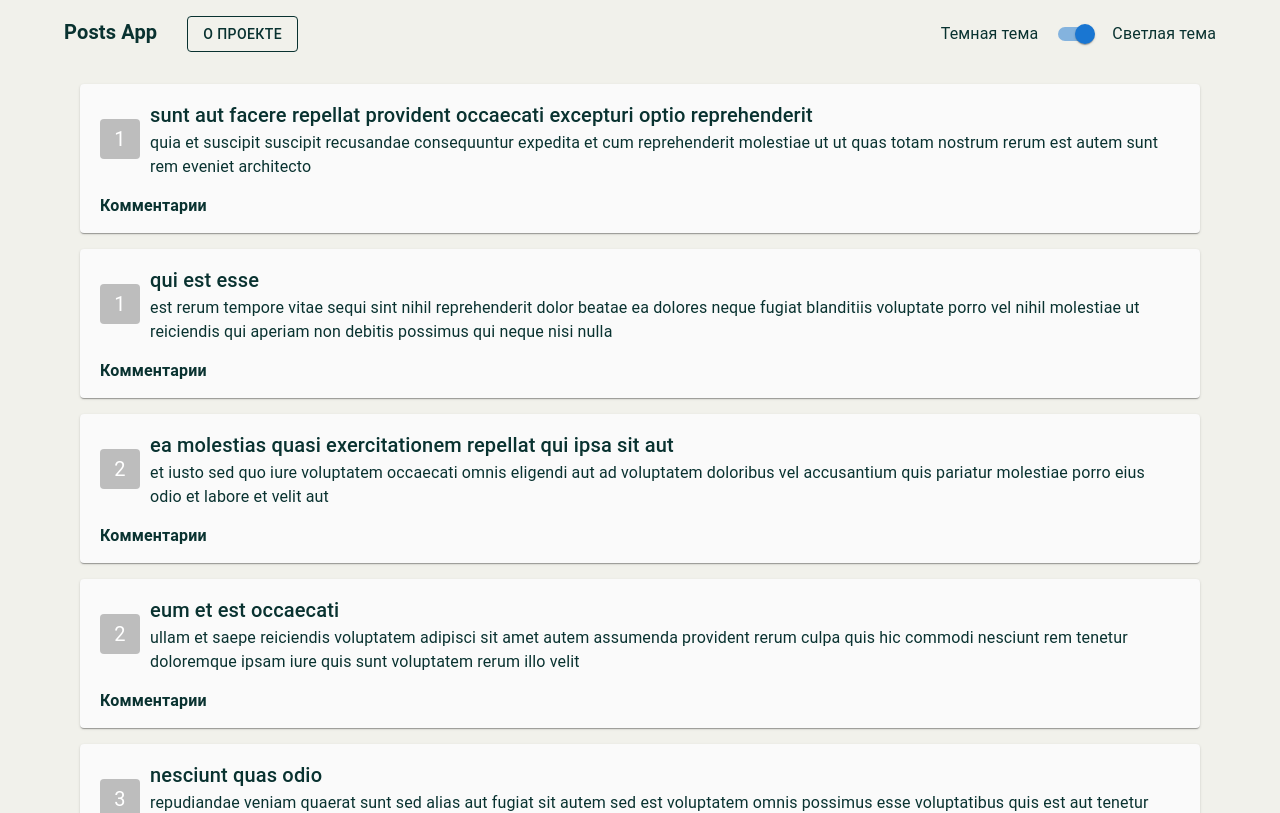
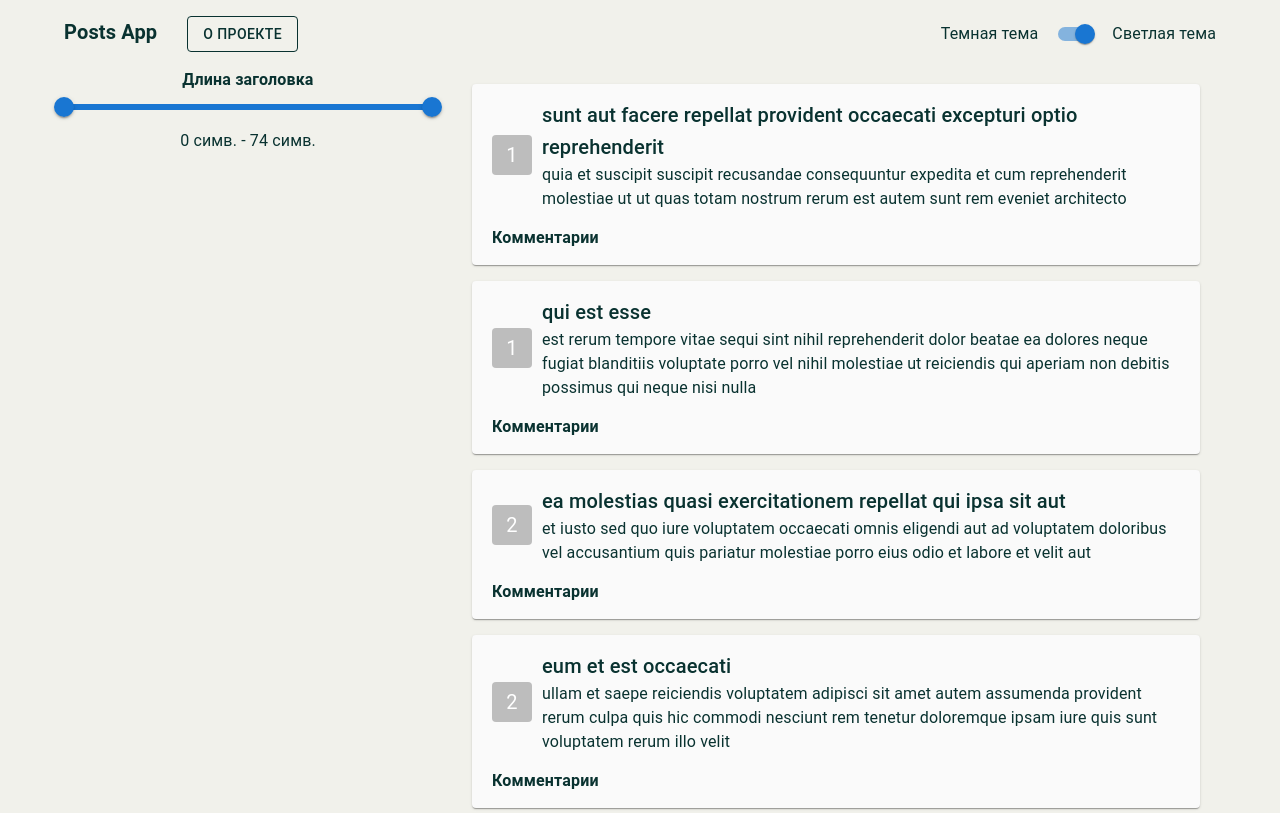
Before and after one commit to LYKOIIIKO/react_intensive_aston, a React (Vite) app in the folder posts-app/: page /posts in a window 1280 px wide. Shown: the top 813 px of the page. Built offline with nearby package versions, Linux system fonts and the light colour scheme; some icons are missing.

Commit message:
фильтр постов и HOC

```diff
--- a/posts-app/eslint.config.js
+++ b/posts-app/eslint.config.js
@@ -12,7 +12,7 @@ export default tseslint.config([
 		extends: [
 			js.configs.recommended,
 			tseslint.configs.recommended,
-			reactHooks.configs["recommended-latest"],
+			reactHooks.configs.recommended,
 			reactRefresh.configs.vite,
 		],
 		languageOptions: {
--- a/posts-app/src/app/App.tsx
+++ b/posts-app/src/app/App.tsx
@@ -1,14 +1,27 @@
+import { useEffect, useState } from "react"
 import MainLayout from "../shared/layouts/MainLayout"
+import withLoading from "../shared/lib/hoc/withLoading"
 import ThemeProvider from "../shared/lib/theme/ThemeProvider"
 import PostList from "../widgets/PostList/PostList"
 import "./App.css"
 import "./themes.css"
 
+const PostListWithLoading = withLoading(PostList)
+
 function App() {
+	//временная имитация загрузки
+	const [loading, setLoading] = useState(true)
+
+	useEffect(() => {
+		setTimeout(() => {
+			setLoading(false)
+		}, 2000)
+	}, [])
+
 	return (
 		<ThemeProvider>
 			<MainLayout>
-				<PostList />
+				<PostListWithLoading isLoading={loading} />
 			</MainLayout>
 		</ThemeProvider>
 	)
--- /dev/null
+++ b/posts-app/src/features/PostLengthFilter/lib/filterByLength.ts
@@ -0,0 +1,12 @@
+import { fakePosts as posts } from "../../../mocks/fakePosts"
+
+export function filterByLength(value: number[]) {
+	if (value) {
+		const filteredPosts = posts.filter((post) => {
+			if (post.title.length >= value[0] && post.title.length <= value[1]) return post
+		})
+
+		return filteredPosts
+	}
+	return posts
+}
--- /dev/null
+++ b/posts-app/src/features/PostLengthFilter/ui/PostLengthFilter.tsx
@@ -0,0 +1,39 @@
+import Box from "@mui/material/Box"
+import Slider from "@mui/material/Slider"
+import Typography from "@mui/material/Typography"
+
+type PostLengthFilterProps = {
+	value: number[]
+	changeValue: (value: number[]) => void
+	maxValue: number
+}
+
+function PostLengthFilter({ value, changeValue, maxValue }: PostLengthFilterProps) {
+	const handleChange = (e: Event, value: number[]) => {
+		e.preventDefault()
+		changeValue(value)
+	}
+
+	return (
+		<div>
+			<Box>
+				<Typography textAlign="center" fontWeight="bold">
+					Длина заголовка
+				</Typography>
+				<Slider
+					getAriaLabel={() => "post-length-filter-group"}
+					name="post-length-filter"
+					value={value}
+					max={maxValue}
+					step={1}
+					onChange={handleChange}
+					valueLabelDisplay="auto"
+				/>
+				<Typography textAlign="center">
+					{value[0]} симв. - {value[1]} симв.
+				</Typography>
+			</Box>
+		</div>
+	)
+}
+export default PostLengthFilter
--- /dev/null
+++ b/posts-app/src/shared/lib/hoc/withLoading.tsx
@@ -0,0 +1,12 @@
+import type { PropsWithChildren } from "react"
+
+type ComponentWithLoadingProps = {
+	isLoading: boolean
+	props: PropsWithChildren
+}
+function withLoading(Component: React.ReactElement) {
+	return function ComponentWithLoading({ isLoading, ...props }: ComponentWithLoadingProps) {
+		return isLoading ? <div>Загрузка...</div> : <Component {...props} />
+	}
+}
+export default withLoading
--- a/posts-app/src/shared/portal/usePortal.tsx
+++ b/posts-app/src/shared/portal/Portal.tsx
@@ -1,7 +1,12 @@
 import { useRef } from "react"
 import { createPortal } from "react-dom"
 
-function usePortal(id = "portal-root") {
+type PortalProps = {
+	id: string
+	children: React.ReactNode
+}
+
+function Portal({ id = "portal-root", children }: PortalProps) {
 	const rootRef = useRef<HTMLElement>(null)
 
 	let container = document.getElementById(id)
@@ -12,14 +17,7 @@ function usePortal(id = "portal-root") {
 	}
 	rootRef.current = container
 
-	type PortalProps = {
-		children: React.ReactNode
-	}
-	const Portal = ({ children }: PortalProps) => {
-		return rootRef.current ? createPortal(children, rootRef.current) : null
-	}
-
-	return Portal
+	return rootRef.current ? createPortal(children, rootRef.current) : null
 }
 
-export default usePortal
+export default Portal
--- a/posts-app/src/shared/ui/Modal/Modal.tsx
+++ b/posts-app/src/shared/ui/Modal/Modal.tsx
@@ -1,7 +1,7 @@
 import Typography from "@mui/material/Typography"
 import { createContext, useContext } from "react"
 import { useTheme } from "../../lib/theme/useTheme"
-import usePortal from "../../portal/usePortal"
+import Portal from "../../portal/Portal"
 import ButtonToogle from "../Button/ButtonToogle"
 import * as s from "./Modal.module.css"
 
@@ -14,10 +14,8 @@ type ModalProps = {
 export function Modal({ toogle, children }: ModalProps) {
 	const { theme } = useTheme()
 
-	const Portal = usePortal("portal-modal")
-
 	return (
-		<Portal>
+		<Portal id="portal-modal">
 			<ModalContext.Provider value={{ toogle }}>
 				<div className={s.wrapper}>
 					<div className={`${s.container} modal-window-${theme}`}>{children}</div>
--- a/posts-app/src/widgets/PostList/PostList.tsx
+++ b/posts-app/src/widgets/PostList/PostList.tsx
@@ -1,14 +1,43 @@
+import Grid from "@mui/material/Grid"
 import List from "@mui/material/List"
+import { useEffect, useState } from "react"
 import PostCard from "../../entities/post/ui/PostCard"
-import { fakePosts as posts } from "../../mocks/fakePosts"
+import { filterByLength } from "../../features/PostLengthFilter/lib/filterByLength"
+import PostLengthFilter from "../../features/PostLengthFilter/ui/PostLengthFilter"
+import { fakePosts } from "../../mocks/fakePosts"
 
 function PostList() {
+	const maxTitleLength = fakePosts.reduce((max, i) => Math.max(max, i.title.length), -Infinity)
+
+	const [length, setLength] = useState([0, maxTitleLength])
+
+	const handleChangeLength = (value: number[]) => {
+		setLength(value)
+	}
+
+	let filteredPosts = filterByLength(length)
+
+	useEffect(() => {
+		filteredPosts = filterByLength(length)
+	}, [length])
+
 	return (
-		<List>
-			{posts.map((post) => (
-				<PostCard key={post.id} post={post} />
-			))}
-		</List>
+		<Grid container spacing={3}>
+			<Grid size={{ xs: 12, md: 4 }}>
+				<PostLengthFilter
+					value={length}
+					changeValue={handleChangeLength}
+					maxValue={maxTitleLength}
+				/>
+			</Grid>
+			<Grid size="grow">
+				<List>
+					{filteredPosts.map((post) => (
+						<PostCard key={post.id} post={post} />
+					))}
+				</List>
+			</Grid>
+		</Grid>
 	)
 }
 export default PostList
```
Also changed, not shown: posts-app/tsconfig.json (+6 -1 lines).
